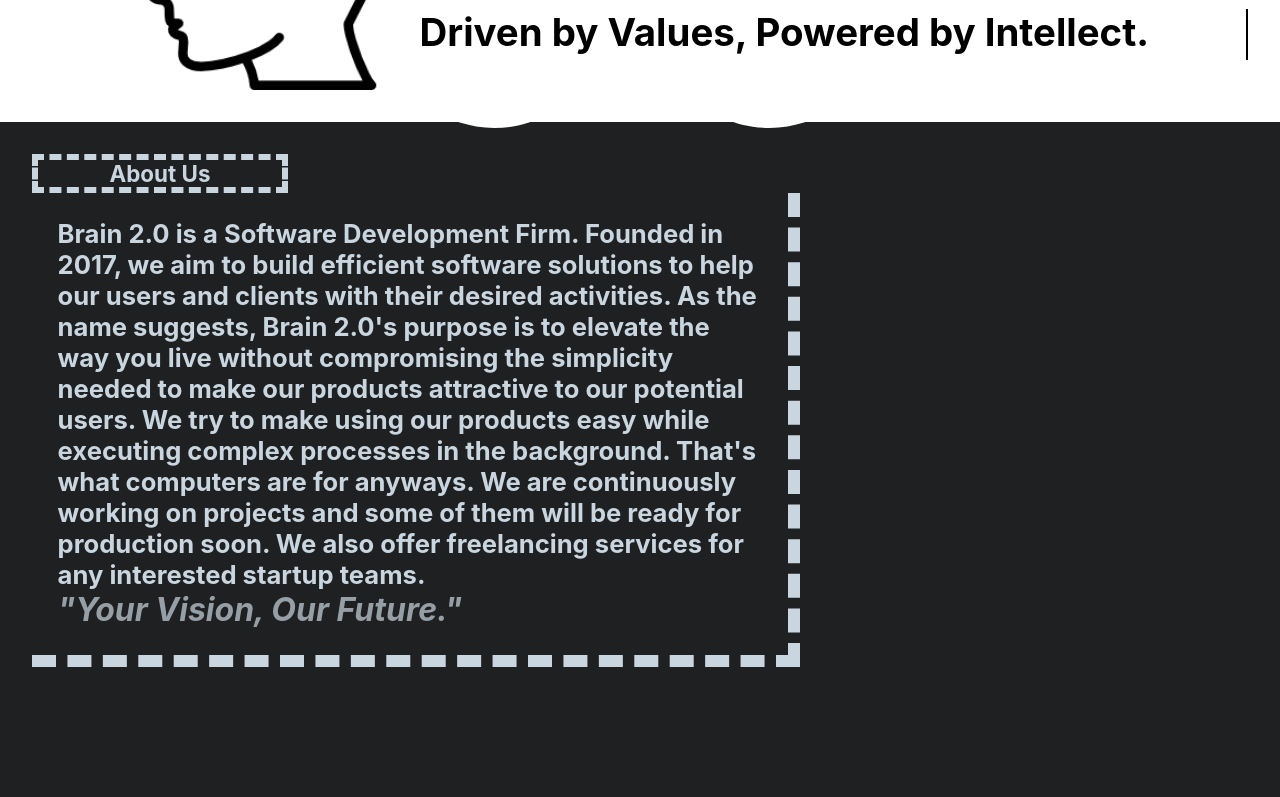
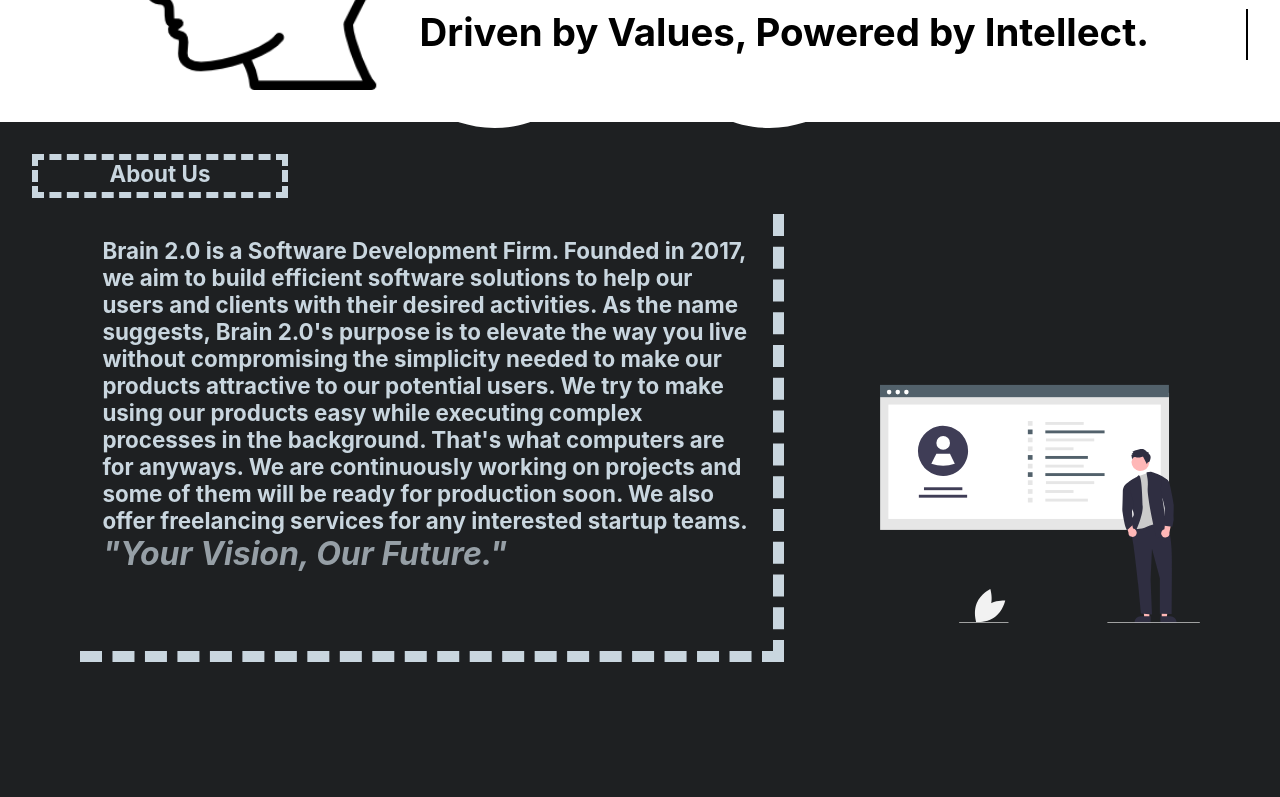
Before and after one commit to karimfawaz/brainTwoPoint0-website, a Next.js app: page / in a window 1280 px wide. Shown: the part 320-1117 px from the top of the page. Built offline with nearby package versions, Linux system fonts and the light colour scheme.

Commit message:
Made Abt SVG resopnsive

```diff
--- a/styles/About.module.css
+++ b/styles/About.module.css
@@ -1,25 +1,32 @@
  .about {
      background-color: #1e2022;
      padding: 2rem;
-     height: 150vw;
  }
 
  .sectionTitle {
      border: 0.5vw dashed #c9d6df;
      width: 20vw;
+     height: 3.5vw;
      text-align: center;
      color: #c9d6df;
      font-size: 1.75vw;
  }
 
+ .container {
+     margin-top: 1rem;
+     display: flex;
+     justify-content: space-around;
+ }
+
  .svg {
-     width: 35%;
-     align-self: flex-end;
+     width: 25vw;
+
  }
 
  .text {
-     font-size: 2vw;
-     width: 60vw;
+     font-size: 1.75vw;
+     width: 55vw;
+     height: 35vw;
      padding: 1em;
      border-right: 0.5em dashed #c9d6df;
      border-bottom: 0.5em dashed #c9d6df;
--- a/styles/Footer.module.css
+++ b/styles/Footer.module.css
@@ -2,6 +2,7 @@
      background-color: #1e2022;
      padding: 1.5rem;
      height: 10rem;
+     display: none;
  }
 
  .copyright {
--- a/styles/Header.module.css
+++ b/styles/Header.module.css
@@ -5,7 +5,6 @@
     grid-template-areas: "logo name" "logo slogan";
     grid-template-columns: 1fr 2fr;
     grid-template-rows: 2fr 1fr;
-
     justify-content: center;
     width: 100%;
 
```
Also changed, not shown: components/About.js.
